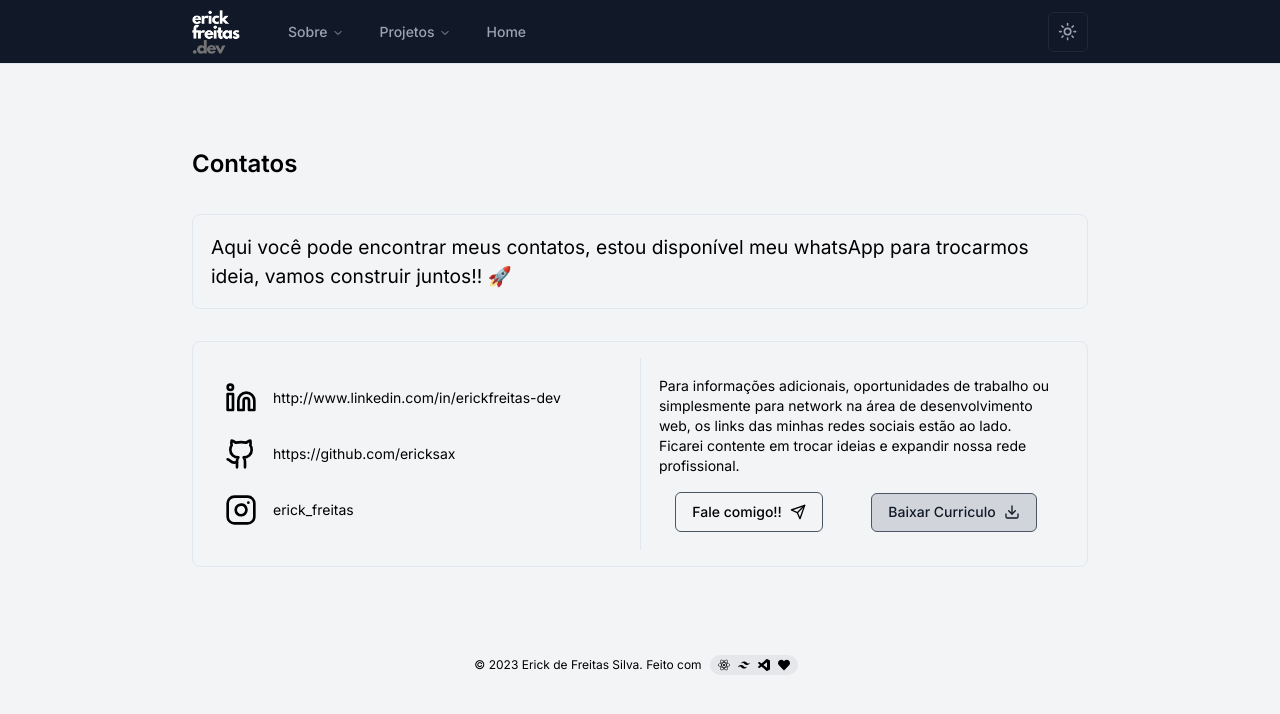
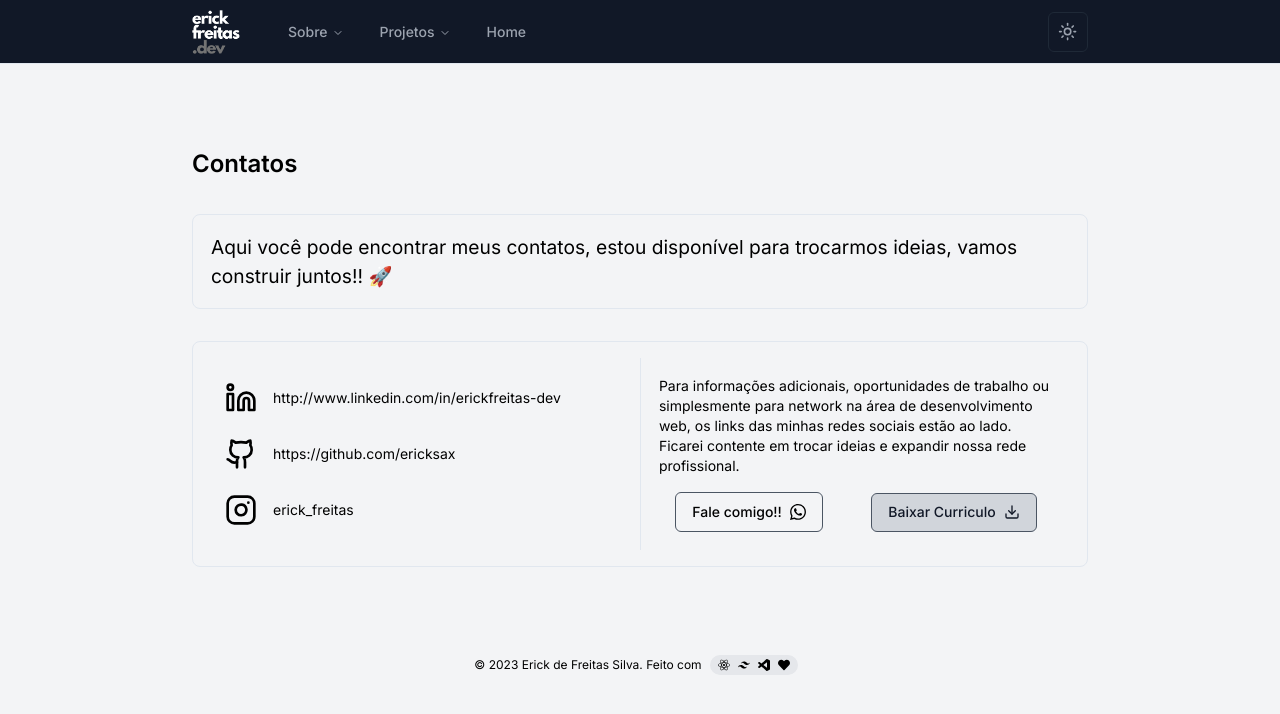
Before and after one commit to ericksax/portfolio2.0, a Next.js app: page /contacts in a window 1280 px wide. Shown: the top 714 px of the page. Built offline with nearby package versions, Linux system fonts and the light colour scheme.

Commit message:
feat: adding icon on contact button

```diff
--- a/app/contacts/page.tsx
+++ b/app/contacts/page.tsx
@@ -7,8 +7,10 @@ import {
   GithubIcon,
   Instagram,
   Linkedin,
-  Send,
 } from "lucide-react";
+
+import {SiWhatsapp} from "react-icons/si"
+
 
 const Contacts = () => {
   return (
@@ -19,8 +21,7 @@ const Contacts = () => {
         </h1>
         <header className="border border-border rounded-lg p-pd1 mt-8">
           <article className="text-foreground text-articleClamp">
-            Aqui você pode encontrar meus contatos, estou disponível meu
-            whatsApp para trocarmos ideia, vamos construir juntos!! 🚀
+            Aqui você pode encontrar meus contatos, estou disponível para trocarmos ideias, vamos construir juntos!! 🚀
           </article>
         </header>
         <section className="grid grid-cols-1 md:grid-cols-2 max-w-4xl mx-auto text-xl mt-8 border h-auto rounded-lg p-4 divide-y md:divide-x divide-border md:divide-y-0">
@@ -66,7 +67,7 @@ const Contacts = () => {
                 variant="outline"
                 className="gap-2 transition-all duration-200 ease-in-out hover:scale-105 "
               >
-                Fale comigo!! <Send size={16} />
+                Fale comigo!! <SiWhatsapp size={16} />
               </Button>
               <DefaultButton>
                 Baixar Curriculo
--- a/app/page.tsx
+++ b/app/page.tsx
@@ -5,10 +5,9 @@ import {
   GithubIcon,
   Instagram,
   Linkedin,
-  Send,
 } from "lucide-react";
 import Link from "next/link";
-
+import { SiWhatsapp } from "react-icons/si"
 export default function Home() {
   return (
     <Wrapper>
@@ -75,7 +74,7 @@ export default function Home() {
               href={" https://wa.me/5532999902406"}
               className="border border-primary/50 flex px-4 py-2 items-center rounded gap-2 transition-all duration-200 ease-in-out hover:scale-105 "
             >
-              Fale comigo!! <Send size={16} />
+              Fale comigo!! <SiWhatsapp size={16} />
             </Link>
             <DefaultButton>
               Baixar Currículo
```
